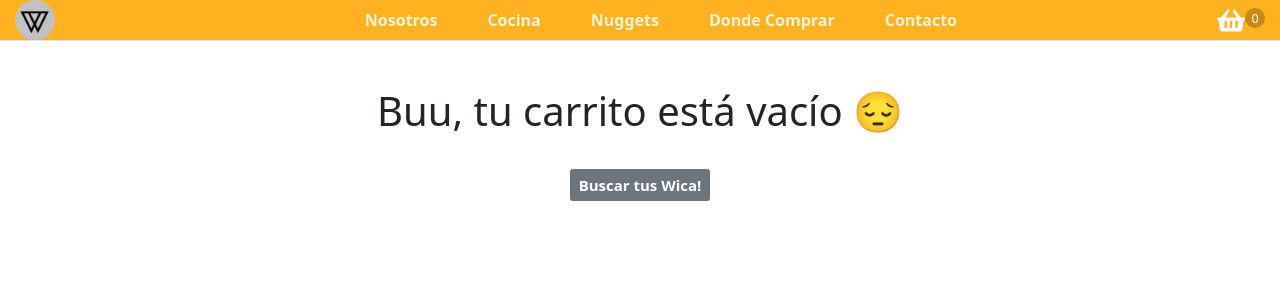
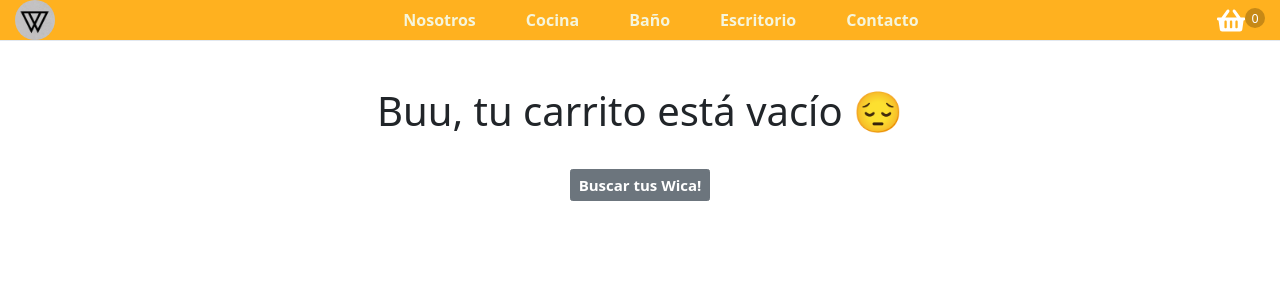
Before and after one commit to fedeteyssan/star-home, a React (Create React App) app: page /cart in a window 1280 px wide. Shown: the top 300 px of the page. Built offline with nearby package versions, Linux system fonts and the light colour scheme.

Commit message:
Imagenes actualizadas

```diff
--- a/src/components/cart/Cart.jsx
+++ b/src/components/cart/Cart.jsx
@@ -23,10 +23,13 @@ const Cart = () =>{
                                 </Col>
                                 <Col>
                                     <h2>{itemInCart.name}</h2>
-                                    <p>{itemInCart.pickedQuantity} x $ {itemInCart.price}</p>
+                                    <p>$ {itemInCart.price}</p>
                                 </Col>
                                 <Col>
                                     <ItemCount item={itemInCart} />
+                                </Col>
+                                <Col>
+                                    <p>$ {itemInCart.pickedQuantity*itemInCart.price}</p>
                                 </Col>
                                 <Col>
                                     <Button onClick={()=>removeItem(itemInCart.id)}>Eliminar</Button>
--- a/src/components/navbar/Navbar.jsx
+++ b/src/components/navbar/Navbar.jsx
@@ -21,10 +21,10 @@ const Navbar = () => {
                         <Link to="/categoria/cocina">Cocina</Link>
                     </li>
                     <li>
-                        <Link to="/categoria/nuggets">Nuggets</Link>
+                        <Link to="/categoria/baño">Baño</Link>
                     </li>
                     <li>
-                        <Link to="/donde-comprar">Donde Comprar</Link>
+                        <Link to="/categoria/escritorio">Escritorio</Link>
                     </li>
                     <li>
                         <Link to="/contacto">Contacto</Link>
```
Also changed, not shown: public/Images/X-wing Kitchen Knives.jpg (renamed from public/Images/Kitchen Knives.jpg).
